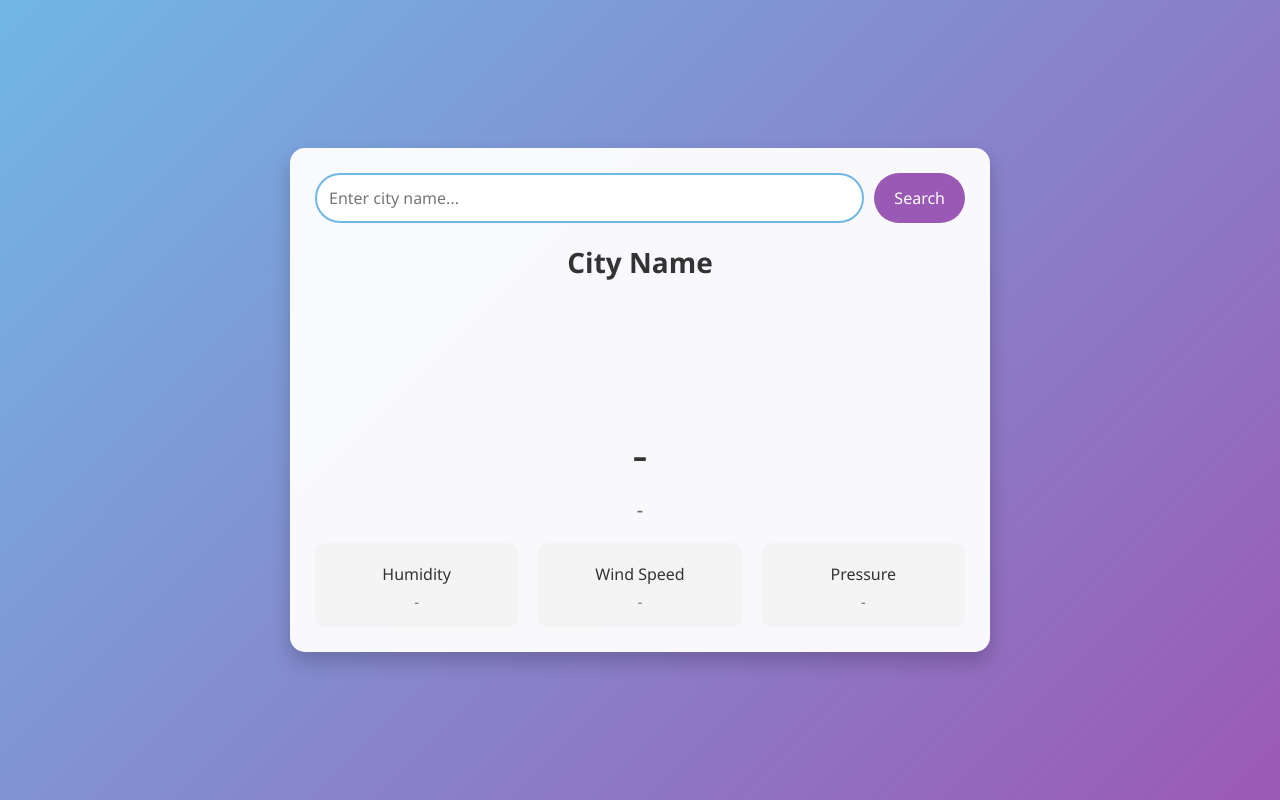
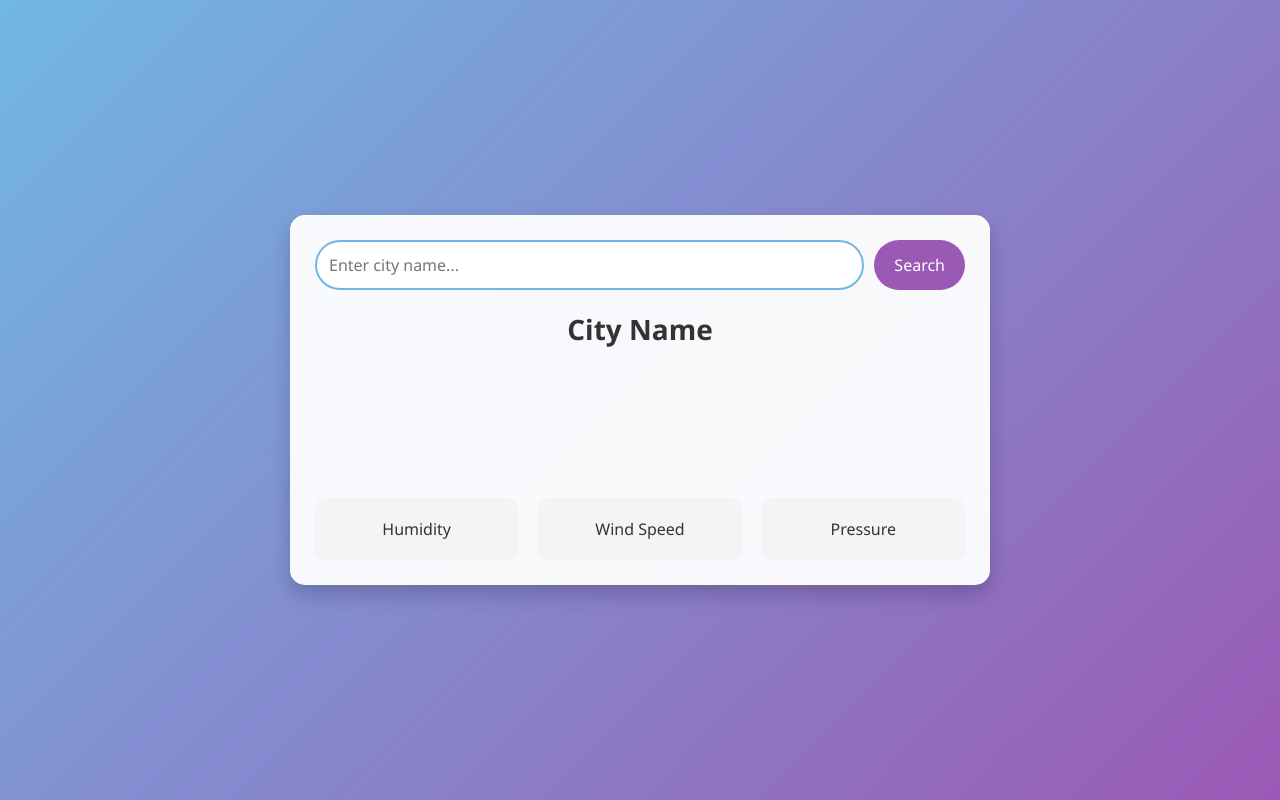
Before and after one commit to Pavan-Gollavilli/Weather-APP-HTML-CSS-JS, a plain HTML site: page index.html in a window 1280 px wide. Drawn offline with Linux system fonts and the light colour scheme.

Commit message:
Fix HTML encoding issues in index.html

```diff
--- a/index.html
+++ b/index.html
@@ -17,20 +17,20 @@
             <div class="weather-icon">
                 <img id="weather-icon-img" src="-" alt="" style="display: none;">
             </div>
-            <div class="temperature">-</div>
-            <div class="description">-</div>
+            <div class="temperature"></div>
+            <div class="description"></div>
             <div class="details">
                 <div class="detail-card">
                     <p>Humidity</p>
-                    <span id="humidity">-</span>
+                    <span id="humidity"></span>
                 </div>
                 <div class="detail-card">
                     <p>Wind Speed</p>
-                    <span id="windspeed">-</span>
+                    <span id="windspeed"></span>
                 </div>
                 <div class="detail-card">
                     <p>Pressure</p>
-                    <span id="pressure">-</span>
+                    <span id="pressure"></span>
                 </div>
             </div>
         </div>
```
